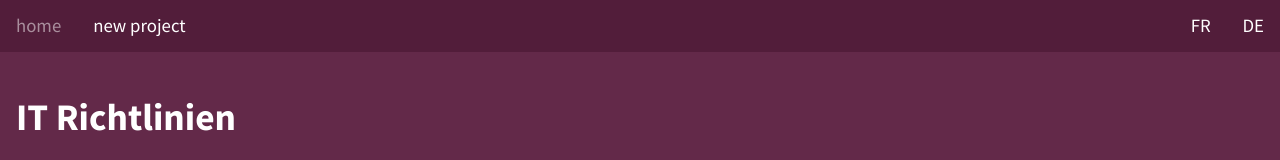
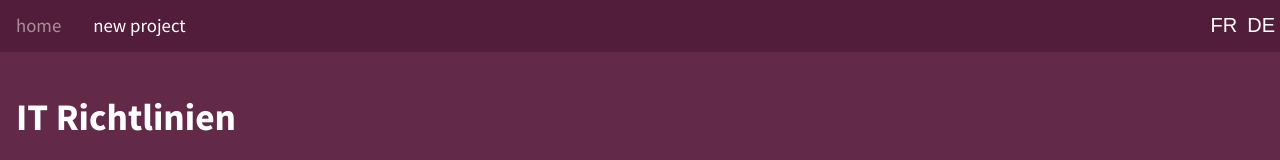
Before and after one commit to scout-ch/it-guidelines, a React (Create React App) app: page /home in a window 1280 px wide. Shown: the top 160 px of the page. Built offline with nearby package versions, Linux system fonts and the light colour scheme.

Commit message:
change a to button

```diff
--- a/src/App.tsx
+++ b/src/App.tsx
@@ -29,7 +29,15 @@ const Footer = styled.footer`
 `
 
 const Right = styled.div`
-  float: right
+  float: right;
+`
+
+const Button = styled.button`
+  border: none;
+  background: none;
+  font-size: 20px;
+  color: white;
+  padding: 14px 5px;
 `
 
 export const MainContainer = styled.main`
@@ -46,8 +54,8 @@ const Header = () => {
     <NavUl role="nav">
       <NavLi><Link to="/home">home</Link></NavLi>
       <NavLi><Link to="/new-project">new project</Link></NavLi>
-      <Right><NavLi><a onClick={() => changeLanguage('de')}>DE</a></NavLi></Right>
-      <Right><NavLi><a onClick={() => changeLanguage('fr')}>FR</a></NavLi></Right>
+      <Right><NavLi><Button onClick={() => changeLanguage('de')}>DE</Button></NavLi></Right>
+      <Right><NavLi><Button onClick={() => changeLanguage('fr')}>FR</Button></NavLi></Right>
     </NavUl>
   </div>
 }
--- a/src/pages/HomePage.tsx
+++ b/src/pages/HomePage.tsx
@@ -2,7 +2,7 @@
 import React from 'react'
 import { Helmet } from 'react-helmet'
 import { MainContainer } from '../App'
-import { useTranslation, Trans } from 'react-i18next';
+import { useTranslation } from 'react-i18next';
 
 export default function HomePage() {
   const { t } = useTranslation()
```
